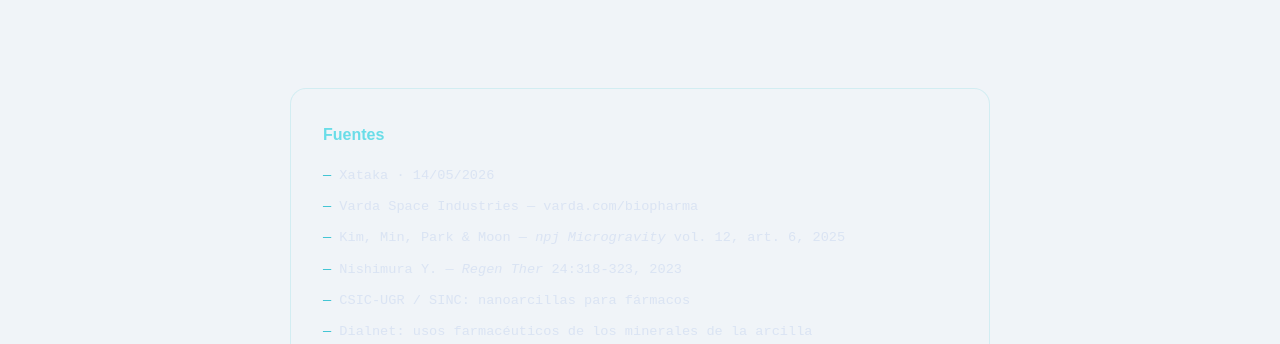
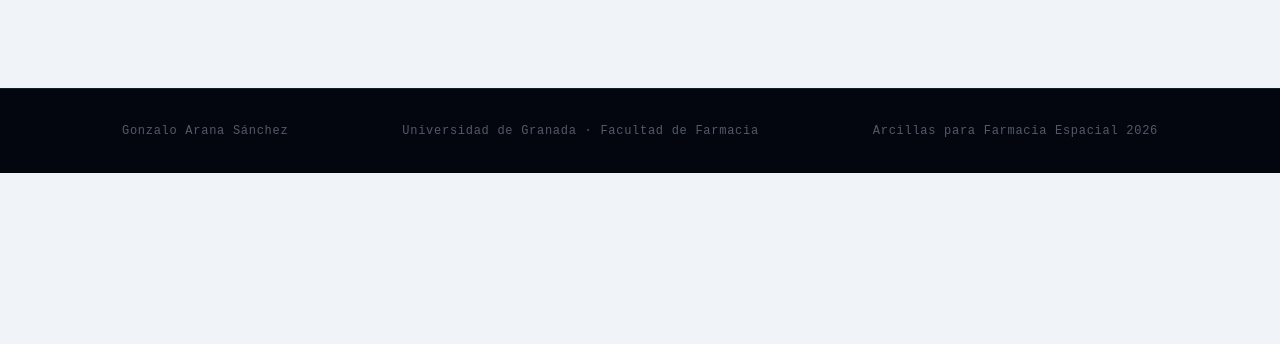
Before and after one commit to sgwb2fr32/ArcillasYMicrogravedad, a plain HTML site: page informe.html in a window 1280 px wide. Shown: the part 2456-2800 px from the top of the page. After the commit the page ends 2629 px from the top, so only its background shows below. Drawn offline with Linux system fonts and the light colour scheme.

Commit message:
quito las fuentes, aquí se ven mal
Removed sources section from the informe.html file.

```diff
--- a/informe.html
+++ b/informe.html
@@ -63,17 +63,6 @@
 <a href="https:&#x2F;&#x2F;www.canva.com&#x2F;design&#x2F;DAHJ7hxj7pI&#x2F;yf4bADAq6rCuLkG5EWN9PQ&#x2F;view?utm_content=DAHJ7hxj7pI&amp;utm_campaign=designshare&amp;utm_medium=embeds&amp;utm_source=link" target="_blank" rel="noopener"></a>
       </section>
     </main>
-      <div class="sources-box">
-        <h3>Fuentes</h3>
-        <ul>
-          <li>Xataka · 14/05/2026</li>
-          <li>Varda Space Industries — varda.com/biopharma</li>
-          <li>Kim, Min, Park & Moon — <em>npj Microgravity</em> vol. 12, art. 6, 2025</li>
-          <li>Nishimura Y. — <em>Regen Ther</em> 24:318-323, 2023</li>
-          <li>CSIC-UGR / SINC: nanoarcillas para fármacos</li>
-          <li>Dialnet: usos farmacéuticos de los minerales de la arcilla</li>
-        </ul>
-      </div>
     </div>
   </section>
 
```
